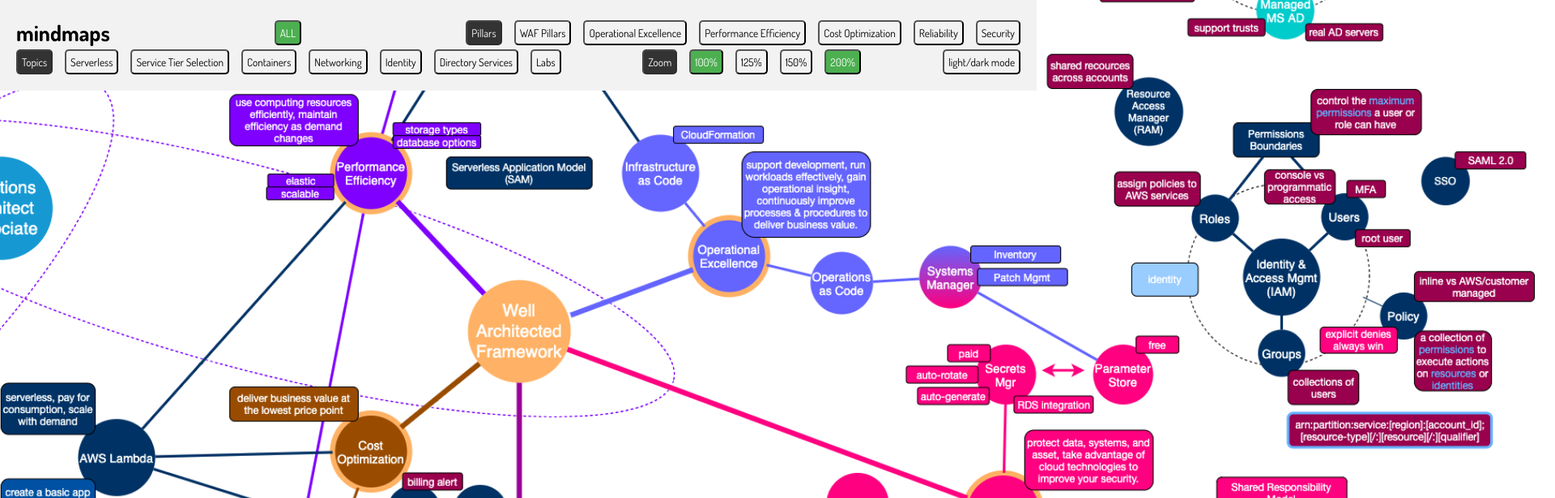
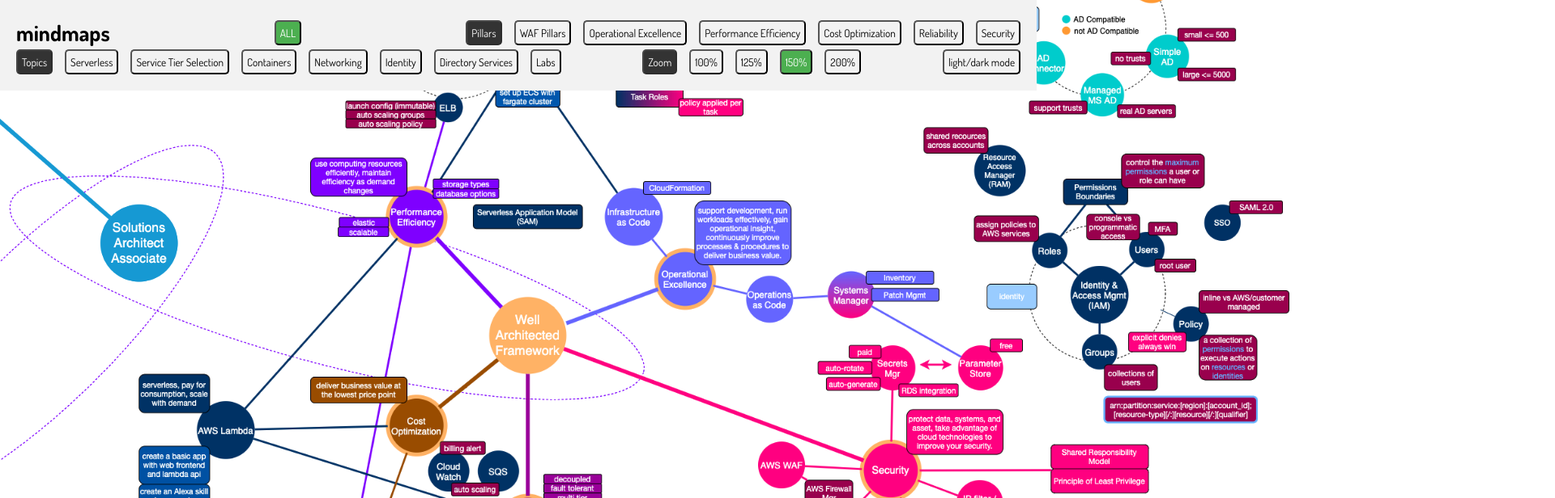
Before and after one commit to pjgeutjens/mindmaps-leanfield-io, a plain HTML site: page SAA/index.html in a window 1280 px wide. Both pictures are taken after a click on the button "150%". Shown: the top 616 px of the page at 81% size, 1920 px wide, since content can reach past the window. Drawn offline with nearby package versions, Linux system fonts and the light colour scheme.

Commit message:
fix zoom buttons

```diff
--- a/SAA/index.html
+++ b/SAA/index.html
@@ -118,15 +118,15 @@
       });
       $( "#btn_zoom_150" ).on( "click", function() {
         $( "#btn_zoom_150" ).toggleClass( "selected", 500 );
+        $( "#btn_zoom_100" ).removeClass( "selected", 500 );
         $( "#btn_zoom_125" ).removeClass( "selected", 500 );
-        $( "#btn_zoom_150" ).removeClass( "selected", 500 );
         $( "#btn_zoom_200" ).removeClass( "selected", 500 );
         $(".stack").css('transform', 'scale(1.5)');
       });
-      $( "#btn_zoom_150" ).on( "click", function() {
+      $( "#btn_zoom_200" ).on( "click", function() {
         $( "#btn_zoom_200" ).toggleClass( "selected", 500 );
+        $( "#btn_zoom_100" ).removeClass( "selected", 500 );
         $( "#btn_zoom_125" ).removeClass( "selected", 500 );
-        $( "#btn_zoom_150" ).removeClass( "selected", 500 );
         $( "#btn_zoom_150" ).removeClass( "selected", 500 );
         $(".stack").css('transform', 'scale(2)');
       });
```
